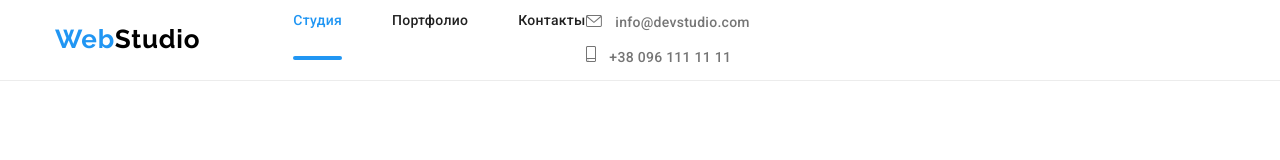
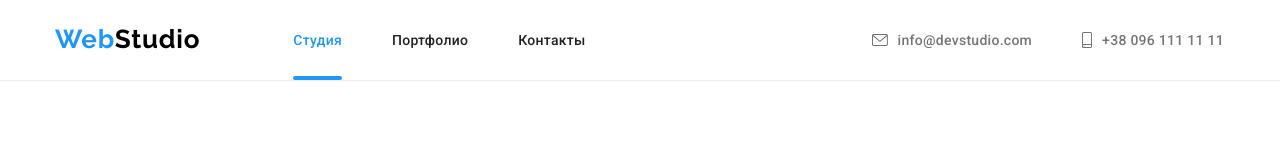
Before and after one commit to OksanaChorna/goit-markup-hw-08, a plain HTML site: page index.html in a window 1280 px wide. Drawn offline with nearby package versions, Linux system fonts and the light colour scheme.

Commit message:
Header адаптований

```diff
--- a/sass/layout/_header.scss
+++ b/sass/layout/_header.scss
@@ -1,7 +1,6 @@
 // BURGER
 
 .menu-btn {
-  background: white; // Blackman
   display: flex;
   padding: 0;
   margin: 0;
@@ -10,6 +9,7 @@
   border: none;
   border-width: 0;
   cursor: pointer;
+  background: white; // Blackman
 
   .icon-menu {
     display: block;
@@ -30,6 +30,7 @@
   &:focus {
     fill: $accent-color;
   }
+
   @media screen and (min-width: 768px) {
     display: none;
   }
@@ -55,20 +56,12 @@
 
   @media screen and (min-width: 768px) {
     display: flex;
-    align-items: center;
-    justify-content: space-between;
   }
 }
 
 .icon-close-burger {
   border: none;
   border-width: 0;
-
-  &:hover,
-  &:focus {
-    fill: $accent-color;
-    border: none;
-  }
 }
 // END BURGER
 
@@ -85,28 +78,37 @@
       margin-top: 60px;
     }
 
-    @media screen and (min-width: 1200) {
+    @media screen and (min-width: 768px) {
+      display: block;
+      margin-left: 84px;
+      padding: 21px 0;
+    }
+
+    @media screen and (min-width: 1200px) {
       display: flex;
       align-items: center;
-      margin-left: auto;
+      margin-left: 286px;
+      padding: 0;
     }
   }
 }
 
 .navigation {
-  // display: flex;
-  // align-items: center;
+  @media screen and (max-width: 767px) {
+    &-item:not(:last-child) {
+      margin-bottom: 40px;
+    }
+  }
 
   @media screen and (min-width: 768px) {
+    display: flex;
+    align-items: center;
+
     &-list {
       display: flex;
     }
-  }
 
-  &-item:not(:last-child) {
-    margin-bottom: 40px;
-
-    @media screen and (min-width: 768px) {
+    &-item:not(:last-child) {
       margin-right: 50px;
     }
   }
@@ -136,6 +138,10 @@
       color: $accent-color;
     }
   }
+
+  &-list {
+    align-items: center;
+  }
 }
 
 .current {
@@ -148,13 +154,25 @@
     bottom: 0;
     width: 100%;
     height: 4px;
+    left: 0;
     background: $accent-color;
     border-radius: 2px;
+    justify-content: center;
+
+    @media screen and (min-width: 768px) {
+      bottom: -1px;
+    }
+
+    @media screen and (min-width: 1200px) {
+      bottom: 0px;
+    }
   }
 }
 
 .address-link {
-  display: block;
+  display: flex;
+  align-items: center;
+  justify-content: center;
   font-family: $main-font;
   font-style: normal;
   font-weight: 500;
@@ -164,9 +182,30 @@
   color: $primery-description-color;
   transition: color 250ms cubic-bezier(0.4, 0, 0.2, 1);
 
+  @media screen and (max-width: 767px) {
+    &:not(:last-child) {
+      margin-bottom: 16px;
+    }
+  }
+
+  @media screen and (min-width: 768px) {
+    &:not(:last-child) {
+      margin-bottom: 10px;
+    }
+  }
+
   @media screen and (min-width: 1200px) {
+    &:not(:last-child) {
+      margin-right: 50px;
+      margin-bottom: 0;
+    }
+    display: inline-flex;
+    align-items: center;
+    /* justify-content: center; */
     font-size: 14px;
     line-height: 1.143;
+    padding-top: 32px;
+    padding-bottom: 32px;
   }
 
   &:hover,
@@ -178,26 +217,18 @@
       fill: $accent-color;
     }
   }
-
-  &:not(:last-child) {
-    margin-bottom: 16px;
-  }
-
-  @media screen and (min-width: 1200) {
-    display: inline-flex;
-    align-items: center;
-    /* justify-content: center; */
-    padding-top: 32px;
-    padding-bottom: 32px;
-
-    &:not(:last-child) {
-      margin-right: 50px;
-    }
-  }
 }
 
 .envelope-icon,
 .smartphone-icon {
   margin-right: 10px;
   fill: $primery-description-color;
+
+  @media screen and (min-width: 768px) {
+    margin-right: 8px;
+  }
+
+  @media screen and (min-width: 1200px) {
+    margin-right: 10px;
+  }
 }
```
Also changed, not shown: css/main.css, css/main.min.css, css/portfolio.css, css/portfolio.min.css, 4 other files.
